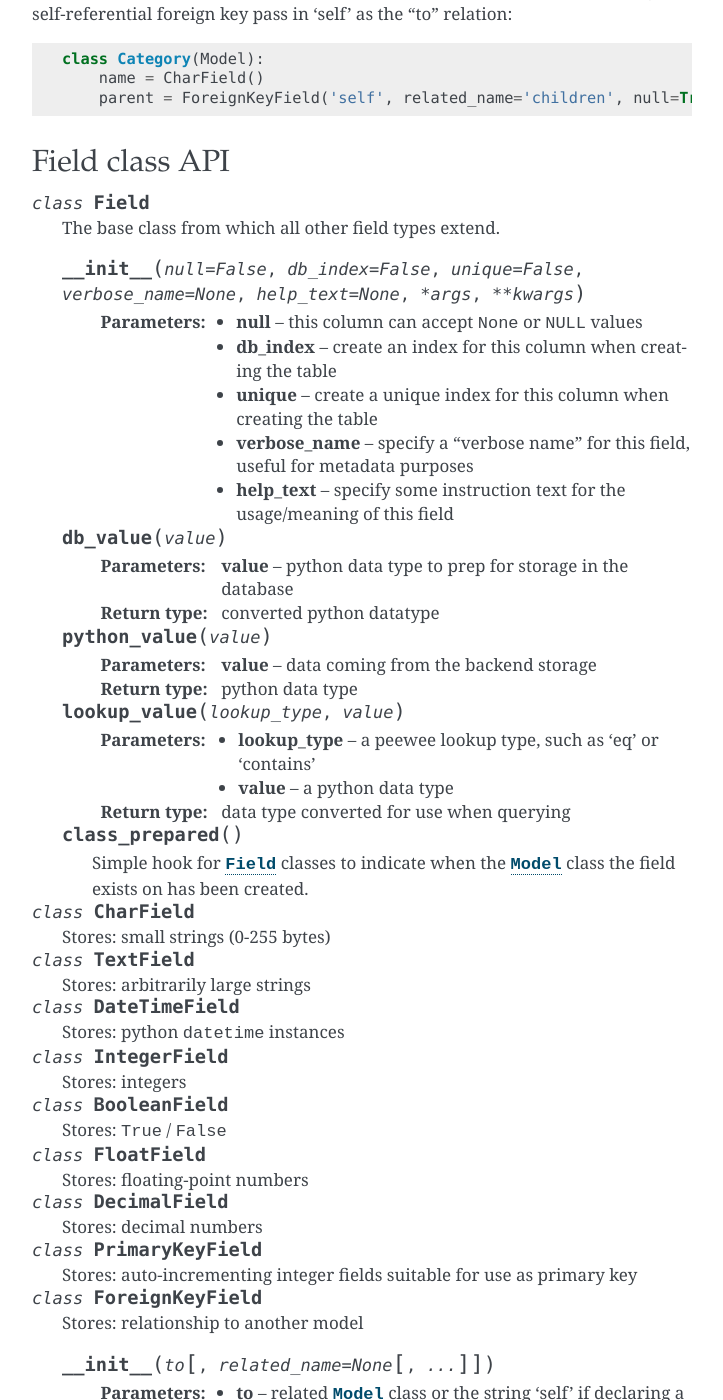
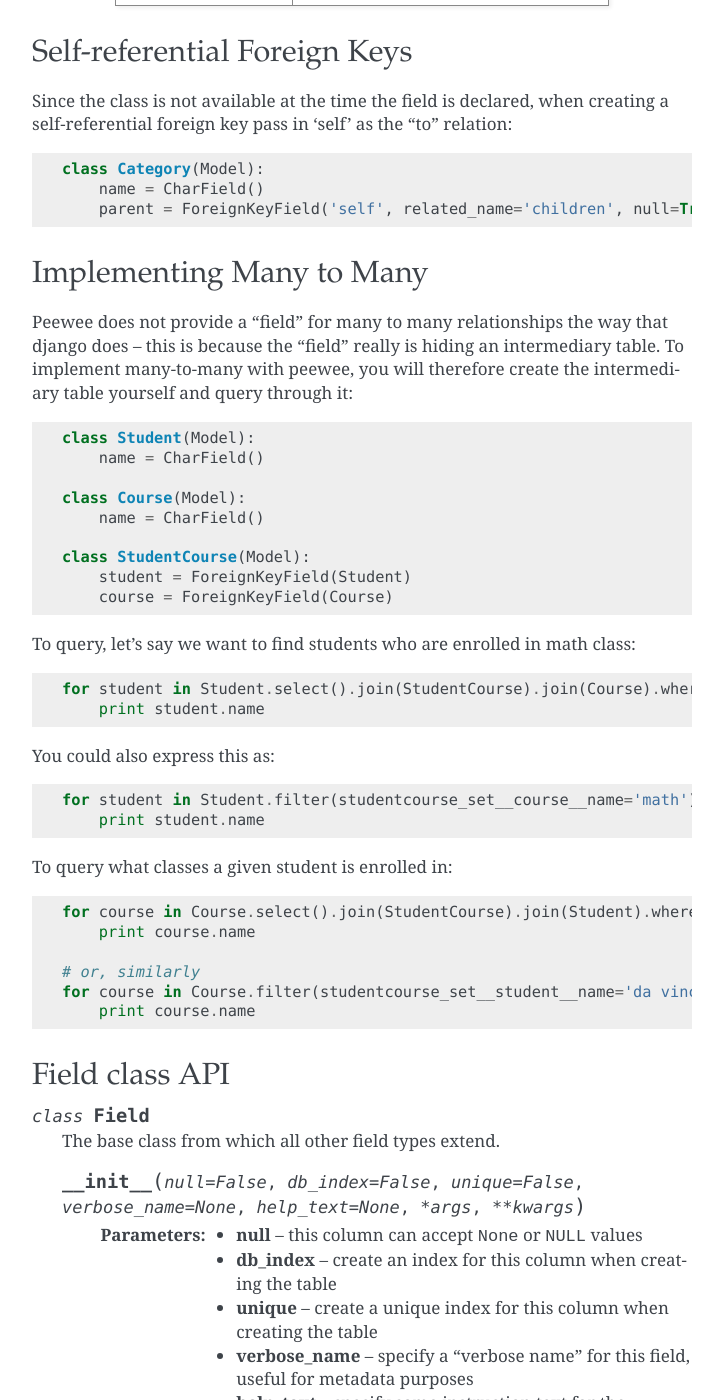
Before and after one commit to coleifer/peewee, a Sphinx documentation site: the page built from docs/peewee/fields.rst, in a window 1280 px wide and 1400 px high, scrolled down 1854 px. Shown: the whole window, without its empty margins (388-1111 px from the left). Built offline with Sphinx 7.4.7, drawn with Linux system fonts in a browser that asks for light colours; some of the changed text lies outside the part shown.

Commit message:
Updating docs

```diff
--- a/docs/peewee/fields.rst
+++ b/docs/peewee/fields.rst
@@ -54,6 +54,7 @@ Parameters accepted by all field types and their default values:
 * ``unique = False`` -- boolean indicating whether to create a unique index on this column
 * ``verbose_name = None`` -- string representing the "user-friendly" name of this field
 * ``help_text = None`` -- string representing any helpful text for this field
+* ``db_column = None`` -- string representing the underlying column to use if different, useful for legacy databases
 
 
 ===================   =================   =================   =================
@@ -97,6 +100,52 @@ relation:
     class Category(Model):
         name = CharField()
         parent = ForeignKeyField('self', related_name='children', null=True)
+
+
+Implementing Many to Many
+-------------------------
+
+Peewee does not provide a "field" for many to many relationships the way that
+django does -- this is because the "field" really is hiding an intermediary
+table.  To implement many-to-many with peewee, you will therefore create the
+intermediary table yourself and query through it:
+
+.. code-block:: python
+
+    class Student(Model):
+        name = CharField()
+
+    class Course(Model):
+        name = CharField()
+
+    class StudentCourse(Model):
+        student = ForeignKeyField(Student)
+        course = ForeignKeyField(Course)
+
+To query, let's say we want to find students who are enrolled in math class:
+
+.. code-block:: python
+
+    for student in Student.select().join(StudentCourse).join(Course).where(name='math'):
+        print student.name
+
+You could also express this as:
+
+.. code-block:: python
+
+    for student in Student.filter(studentcourse_set__course__name='math'):
+        print student.name
+
+To query what classes a given student is enrolled in:
+
+.. code-block:: python
+
+    for course in Course.select().join(StudentCourse).join(Student).where(name='da vinci'):
+        print course.name
+
+    # or, similarly
+    for course in Course.filter(studentcourse_set__student__name='da vinci'):
+        print course.name
 
 
 Field class API
```
Also changed, not shown: other parts of docs/peewee/fields.rst (+2 -0 lines).
